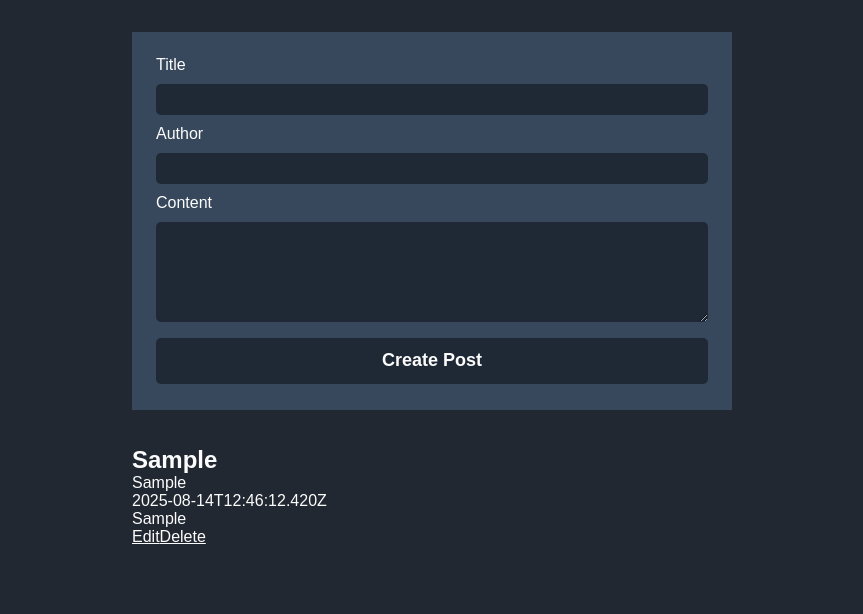
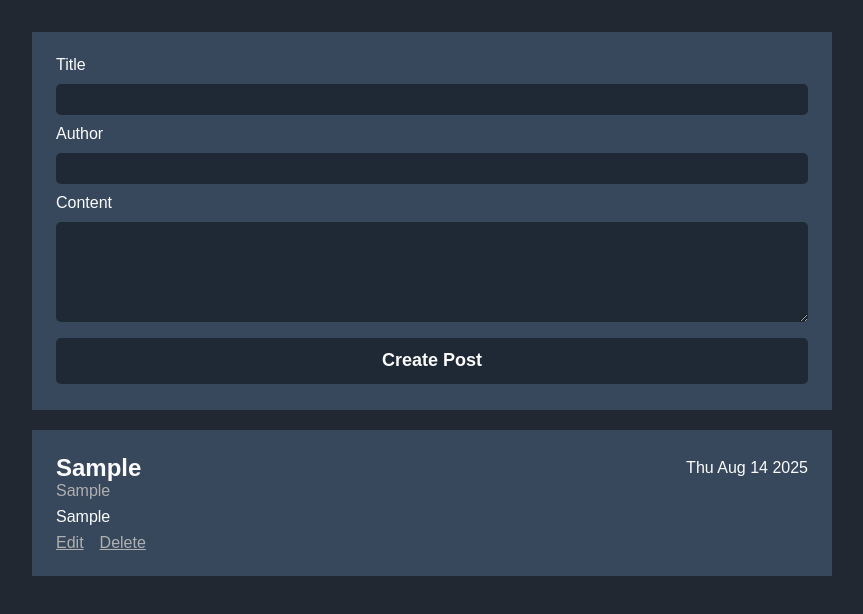
Before and after one commit to tobiasg/LLTU2025_exercise-typescript-blog, a website built with Vite: page index.html in a window 1280 px wide. Both pictures are taken after typing "Sample", "Sample", "Sample" into the empty fields and a click on the button "Create Post". Shown: the whole page, without its empty margins (208-1071 px from the left). Built offline with nearby package versions, Linux system fonts and the light colour scheme; a web font is replaced by a local one.

Commit message:
Update styling and add empty state

```diff
--- a/src/main.ts
+++ b/src/main.ts
@@ -17,20 +17,25 @@ function createPostElement(post: Post): HTMLElement {
   postElement.id = id;
   postElement.classList.add("post");
 
+  const postHeaderElement = document.createElement("div");
+  postHeaderElement.classList.add("header");
+
   const titleElement = document.createElement("h2");
   titleElement.textContent = title;
   titleElement.classList.add("title");
-  postElement.appendChild(titleElement);
+  postHeaderElement.appendChild(titleElement);
+
+  const timestampElement = document.createElement("p");
+  timestampElement.textContent = created_at.toDateString();
+  timestampElement.classList.add("timestamp");
+  postHeaderElement.appendChild(timestampElement);
+
+  postElement.appendChild(postHeaderElement);
 
   const authorElement = document.createElement("p");
   authorElement.textContent = author;
   authorElement.classList.add("author");
   postElement.appendChild(authorElement);
-
-  const timestampElement = document.createElement("p");
-  timestampElement.textContent = created_at.toISOString();
-  timestampElement.classList.add("timestamp");
-  postElement.appendChild(timestampElement);
 
   const contentElement = document.createElement("p");
   contentElement.textContent = content;
@@ -55,6 +60,29 @@ function createPostElement(post: Post): HTMLElement {
   postElement.appendChild(actionsElement);
 
   return postElement;
+}
+
+function createEmptyStateElement(): HTMLElement {
+  const emptyStateElement = document.createElement("p");
+  emptyStateElement.textContent = "No posts";
+  emptyStateElement.classList.add("empty");
+  return emptyStateElement;
+}
+
+function hideEmptyState(): void {
+  const emptyStateElement = sectionPosts.querySelector(".empty");
+  if (emptyStateElement) {
+    emptyStateElement.remove();
+  }
+}
+
+function showEmptyState(): void {
+  if (
+    sectionPosts.querySelectorAll(".post").length === 0 &&
+    !sectionPosts.querySelector(".empty")
+  ) {
+    sectionPosts.appendChild(createEmptyStateElement());
+  }
 }
 
 function handleAddPost(event: SubmitEvent) {
@@ -83,6 +111,8 @@ function handleAddPost(event: SubmitEvent) {
     created_at: new Date(),
   };
 
+  hideEmptyState();
+
   sectionPosts.insertAdjacentElement("afterbegin", createPostElement(post));
 
   savePost(post);
@@ -96,6 +126,10 @@ function loadPosts(): Post[] {
   const posts = getPostsFromLocalStorage();
   sectionPosts.innerHTML = "";
 
+  if (posts.length == 0) {
+    sectionPosts.appendChild(createEmptyStateElement());
+    return [];
+  } else {
     posts
       .sort((a, b) => b.created_at.getTime() - a.created_at.getTime())
       .forEach((post: Post) => {
@@ -103,6 +137,7 @@ function loadPosts(): Post[] {
       });
 
     return posts;
+  }
 }
 
 function savePost(post: Post) {
@@ -146,6 +181,8 @@ function deletePost(postElement: HTMLElement): void {
     "posts",
     JSON.stringify(posts.filter((post) => post.id !== postElement.id))
   );
+
+  showEmptyState();
 }
 
 function editPost(postElement: HTMLElement): void {
--- a/src/style.css
+++ b/src/style.css
@@ -7,7 +7,7 @@ body {
   background-color: #222831;
   color: #fcfcfc;
   font-family: "Mozilla Text", sans-serif;
-  max-width: 600px;
+  max-width: 800px;
   width: 100%;
   margin: 32px auto;
 }
@@ -34,7 +34,8 @@ textarea {
   color: #fcfcfc;
 }
 
-button[type="submit"] {
+button[type="submit"],
+section#posts article .actions button {
   background-color: #1f2935;
   width: 100%;
   margin: 0px auto;
@@ -54,10 +55,52 @@ button[type="submit"] {
   margin: 20px 0;
 }
 
+section#posts {
+  padding: 1.5rem;
+  background-color: #37485d;
+  margin: 20px 0;
+}
+
+section#posts .empty {
+  text-align: center;
+}
+
 section#posts article {
-  padding-block: 1rem;
+  padding-bottom: 3rem;
+}
+
+section#posts article:last-child {
+  padding-bottom: 0;
 }
 
 section#posts article a {
   color: #fcfcfc;
 }
+
+section#posts article .author {
+  color: #b0b0b0;
+  padding-bottom: 0.5rem;
+}
+section#posts article .header {
+  display: flex;
+  justify-content: space-between;
+  align-items: center;
+}
+
+section#posts article .post-header .title {
+  margin: 0;
+}
+
+section#posts article .post-header .timestamp {
+  color: #b0b0b0;
+}
+
+section#posts article .actions {
+  display: flex;
+  gap: 1rem;
+  padding-top: 0.5rem;
+}
+
+section#posts article .actions a {
+  color: #b0b0b0;
+}
```
Lines whose indentation alone changed are shown as unchanged.
